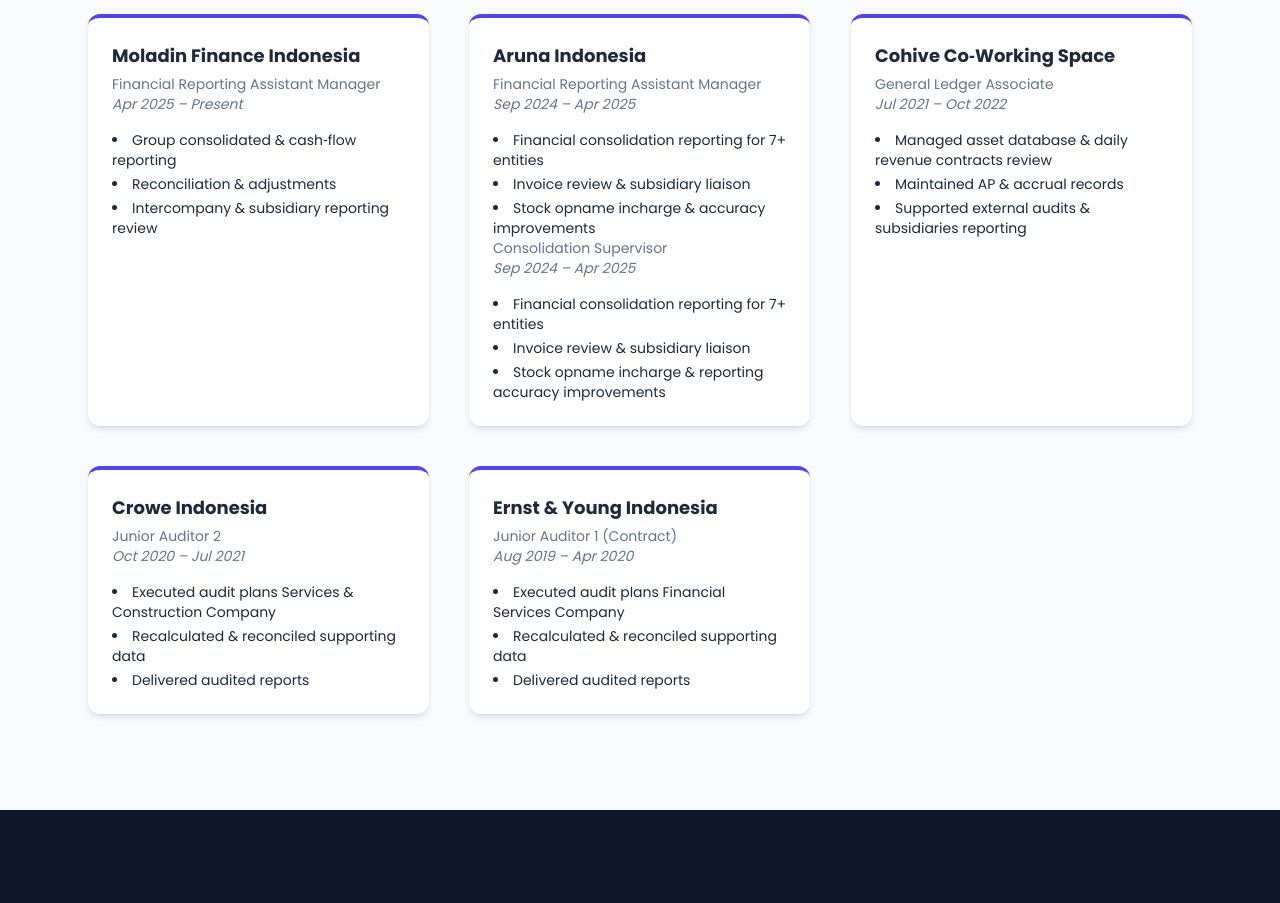
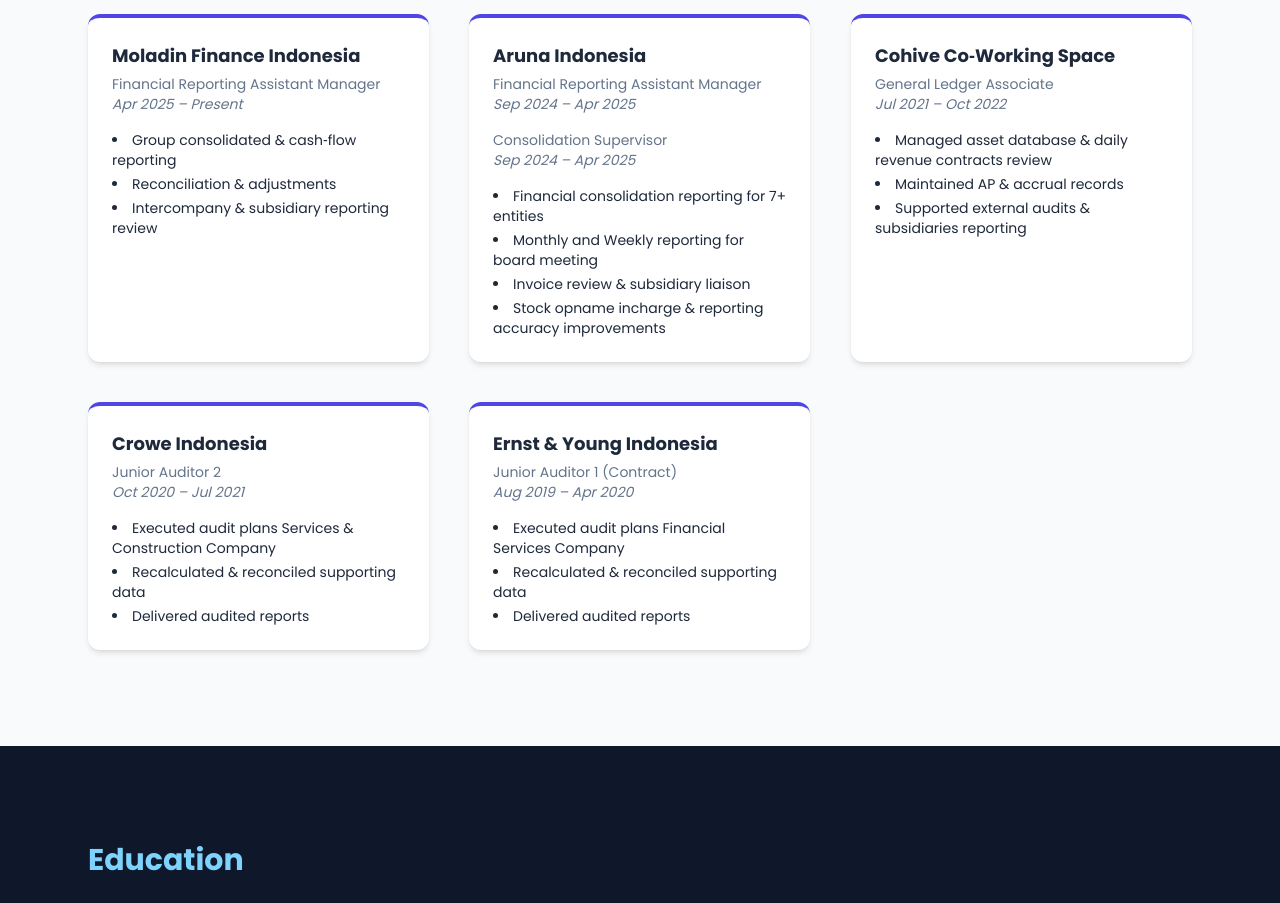
Before and after one commit to Bismaadjie3/Bisma-Portfolio, a plain HTML site: page index.html in a window 1280 px wide. Shown: the part 1140-2043 px from the top of the page. Drawn offline with nearby package versions, Linux system fonts and the light colour scheme.

Commit message:
Update index.html

```diff
--- a/index.html
+++ b/index.html
@@ -114,14 +114,10 @@
         <div class="bg-white shadow-md rounded-xl p-6 border-t-4 border-indigo-600" data-aos="flip-left" data-aos-delay="100">
           <h4 class="font-bold text-lg mb-1">Aruna Indonesia</h4>
           <p class="text-sm text-slate-500 mb-4">Financial Reporting Assistant Manager<br/><span class="italic">Sep 2024 – Apr 2025</span></p>
-          <ul class="list-disc list-inside text-sm space-y-1">
-            <li>Financial consolidation reporting for 7+ entities</li>
-            <li>Invoice review & subsidiary liaison</li>
-            <li>Stock opname incharge & accuracy improvements</li>
-          </ul>
           <p class="text-sm text-slate-500 mb-4">Consolidation Supervisor <br/><span class="italic">Sep 2024 – Apr 2025</span></p>
           <ul class="list-disc list-inside text-sm space-y-1 mt-1">
             <li>Financial consolidation reporting for 7+ entities</li>
+            <li>Monthly and Weekly reporting for board meeting</li>
             <li>Invoice review & subsidiary liaison</li>
             <li>Stock opname incharge & reporting accuracy improvements</li>
           </ul>
```
